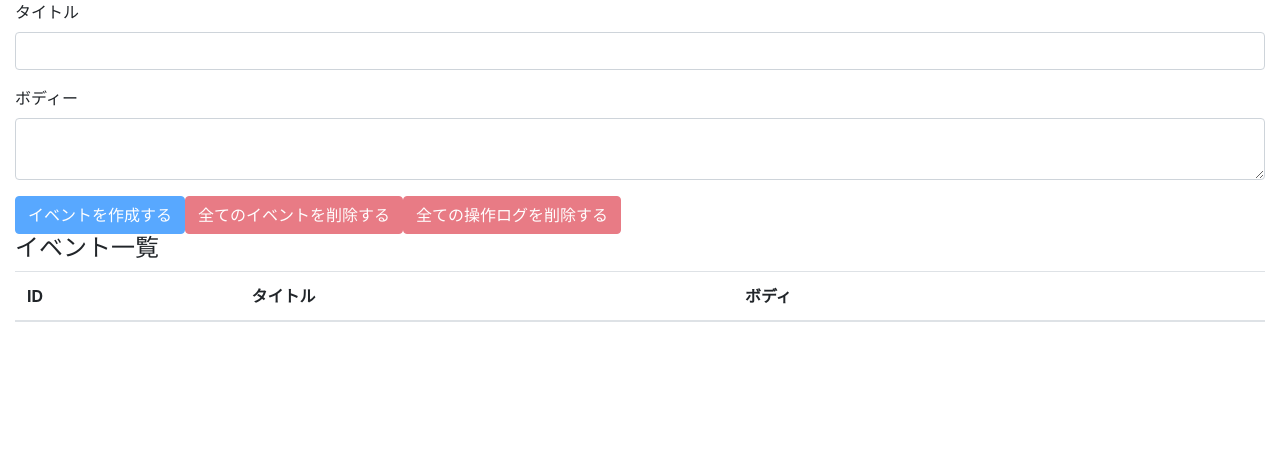
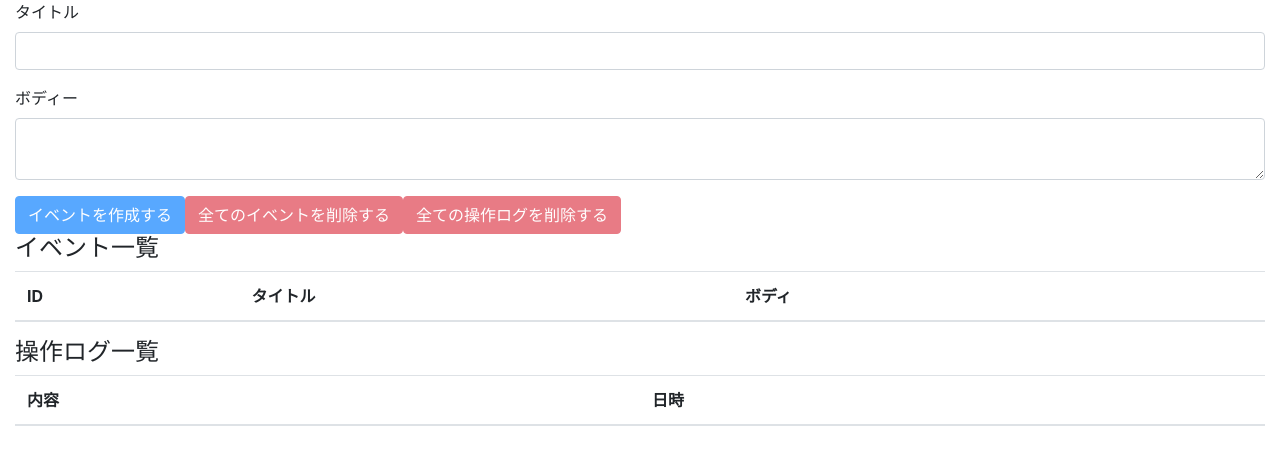
Before and after one commit to mirainonakamura/react-hooks, a React (Create React App) app: page / in a window 1280 px wide. Shown: the top 464 px of the page. Built offline with nearby package versions, Linux system fonts and the light colour scheme.

Commit message:
operation log list

```diff
--- a/src/components/App.js
+++ b/src/components/App.js
@@ -5,6 +5,7 @@
 import Events from './Events'
 import AppContext from "../contexts/AppContext";
 import reducer from '../reducers'
+import OperationLogs from "./OperationLogs";
 
 const App = () => {
   const initialState = {
@@ -18,6 +19,7 @@
       <div className="container-fluid">
         <EventForm/>
         <Events/>
+        <OperationLogs/>
       </div>
     </AppContext.Provider>
   )
--- /dev/null
+++ b/src/components/OperationLog.js
@@ -0,0 +1,13 @@
+import React from "react";
+
+const OperationLog = ( { operationLog } ) => {
+
+  return (
+    <tr>
+      <td>{operationLog.description}</td>
+      <td>{operationLog.operatedAt}</td>
+    </tr>
+  )
+
+}
+export default OperationLog
--- /dev/null
+++ b/src/components/OperationLogs.js
@@ -0,0 +1,31 @@
+import React, {useContext} from 'react'
+
+import AppContext from '../contexts/AppContext'
+import OperationLog from "./OperationLog";
+
+const OperationLogs = () => {
+  const {state} = useContext(AppContext)
+  return (
+    <>
+      <h4>操作ログ一覧</h4>
+      <table className="table table-hover">
+        <thead>
+        <tr>
+          <th>内容</th>
+          <th>日時</th>
+        </tr>
+        </thead>
+        <tbody>
+        {
+          state.operationLogs.map((operationLog, index) => {
+            return <OperationLog key={index} operationLog={operationLog}>
+            </OperationLog>
+          })
+        }
+        </tbody>
+      </table>
+    </>
+    )
+  }
+
+export default OperationLogs
```
